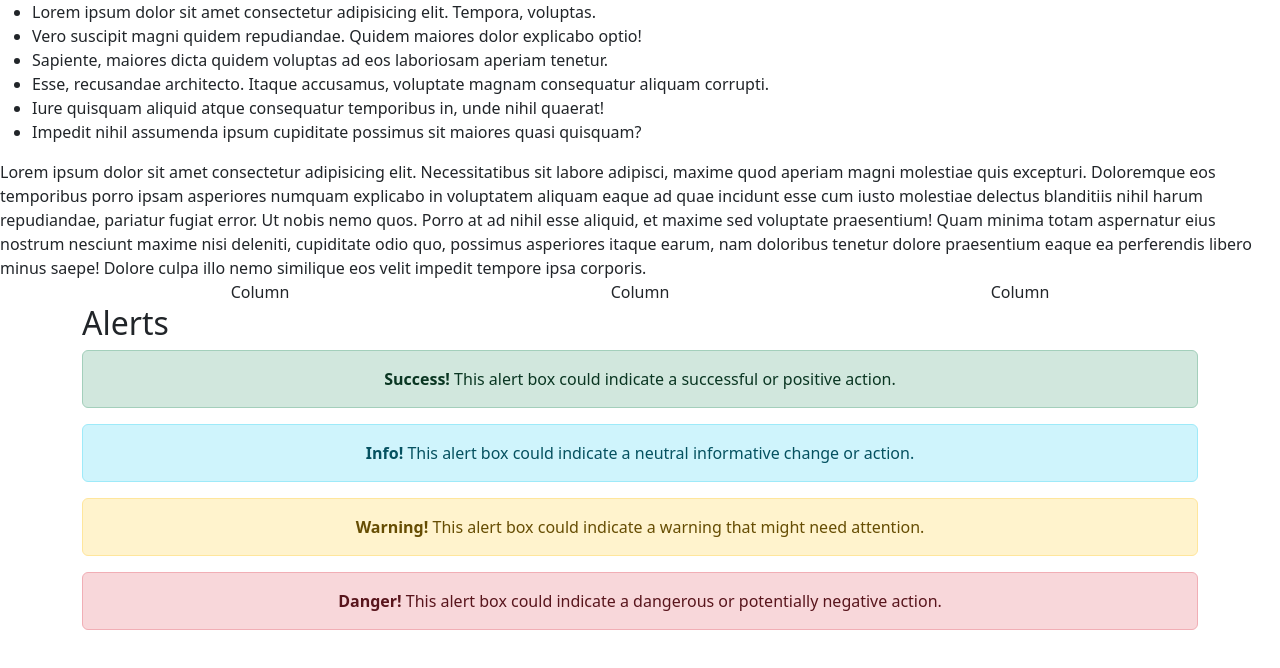
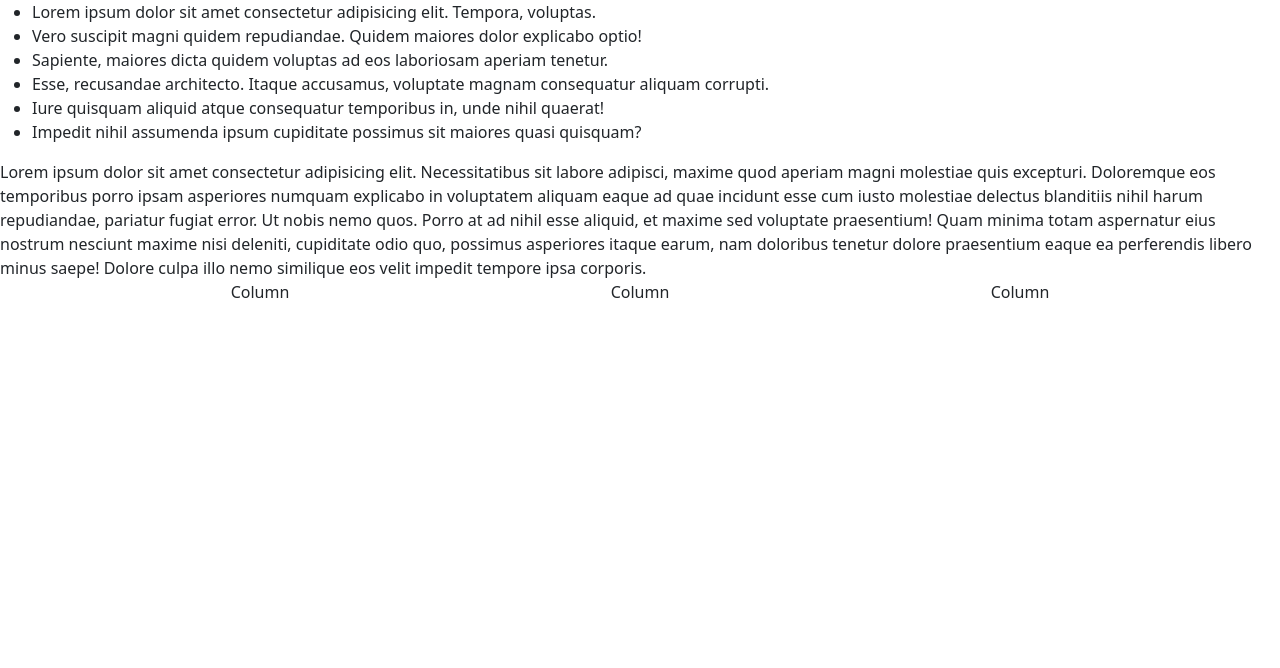
Before and after one commit to vishal0036/git_one, a plain HTML site: page index.html in a window 1280 px wide. Drawn offline with nearby package versions, Linux system fonts and the light colour scheme.

Commit message:
section remove in it

```diff
--- a/index.html
+++ b/index.html
@@ -34,21 +34,7 @@
       </div>
 
 
-      <div class="container">
-        <h2>Alerts</h2>
-        <div class="alert alert-success text-center">
-          <strong>Success!</strong> This alert box could indicate a successful or positive action.
-        </div>
-        <div class="alert alert-info text-center">
-          <strong>Info!</strong> This alert box could indicate a neutral informative change or action.
-        </div>
-        <div class="alert alert-warning text-center">
-          <strong>Warning!</strong> This alert box could indicate a warning that might need attention.
-        </div>
-        <div class="alert alert-danger text-center">
-          <strong>Danger!</strong> This alert box could indicate a dangerous or potentially negative action.
-        </div>
-      </div>
+
 
 
 
```
